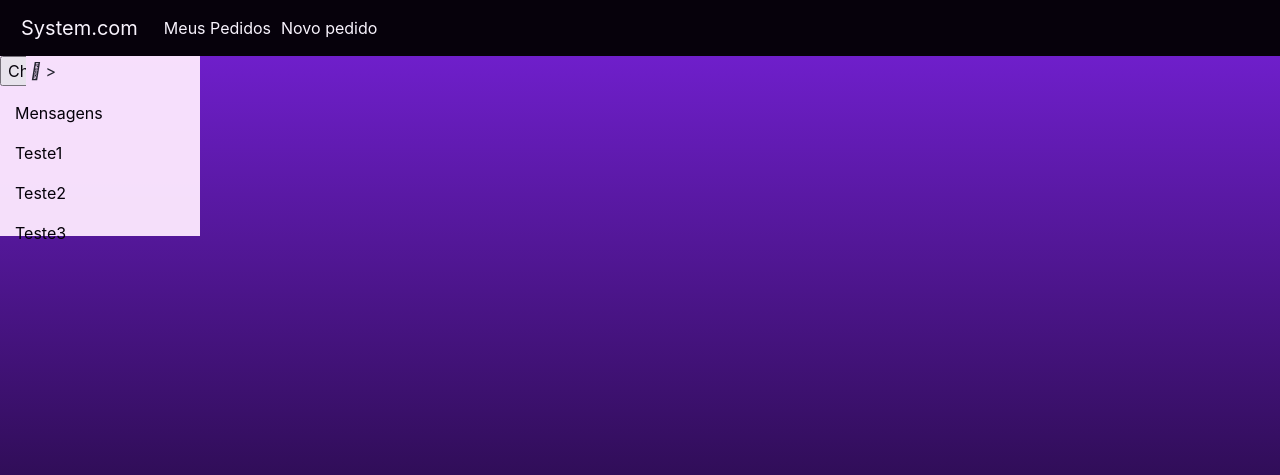
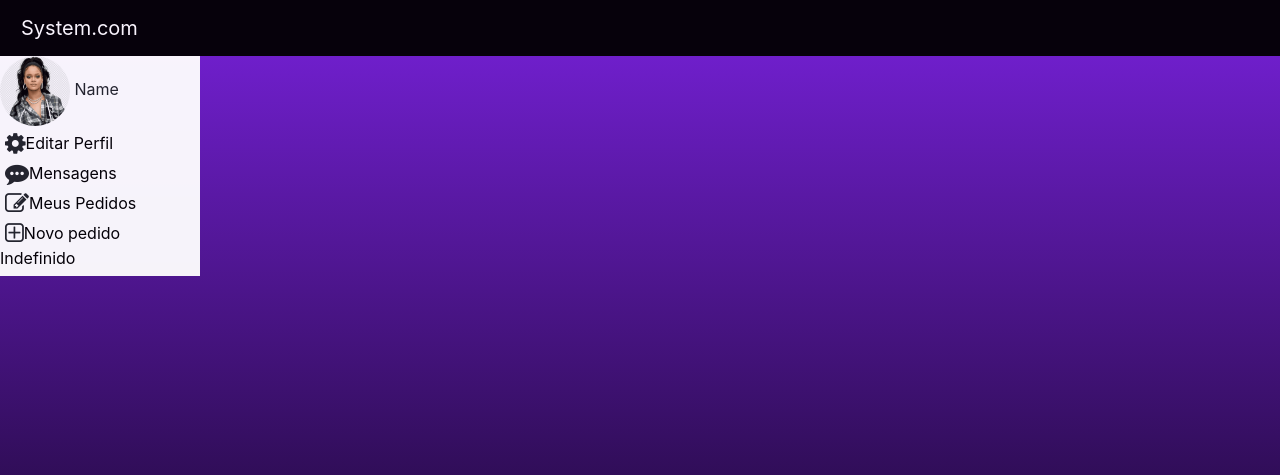
Before and after one commit to Mary0102/System.com-2022, a PHP site: page /usuario.html in a window 1280 px wide. Shown: the top 475 px of the page. Run offline with PHP 8.4, Linux system fonts and the light colour scheme.

Commit message:
Barra user

```diff
--- a/users.css
+++ b/users.css
@@ -11,18 +11,35 @@ body{
     opacity: .95;
     background-image: linear-gradient(to top, #000000 0%, rgb(119, 33, 218) 100%);
 }
-
-.Barra-lateral {
-    background-color: rgb(254, 234, 255);
-    width: 200px;
-    height: 180px;
+/*-------------- Anside---------------------*/
+.Dentro-barra {
+    background-color: rgb(255, 255, 255);
+    width:200px;
     box-sizing: border-box;
 
 }
 
+#formaft{
+    width:70px ;
+    height:70px ;
+    border-radius: 90px;
+}
+
+.bloco{
+    background-color: rgb(255, 255, 255);
+    width: 200px;
+    height: 30px;
+
+}
+#user-icon {
+
+    text-decoration: none;
+    width: 26px;
+}
+
 #Menu{
     list-style: none ;
-    padding: 15px;
+    padding: 0px;
 }
 
 #Menu li a{
@@ -30,8 +47,13 @@ body{
     text-decoration: none;
 }
 
-#user-icon {
+.li-item{
+    display: inline-flex;
+    padding: 5px;
+}
 
-    text-decoration: none;
-    width: 26px;
+ .bloco:hover, .active {
+    background-color: #6d6d6d;
 }
+
+/*-------------- Anside---------------------*/
--- a/usuario.html
+++ b/usuario.html
@@ -19,14 +19,6 @@
         </button>
         <div class="collapse navbar-collapse" id="navbarTogglerDemo01">
           <a class="navbar-brand" href="#"> System.com </a>
-          <ul class="navbar-nav mr-auto mt-2 mt-lg-0">
-            <li class="nav-item active">
-              <a class="nav-link" href="#"> Meus Pedidos </a>
-            </li>
-            <li class="nav-item active">
-              <a class="nav-link" href="#"> Novo pedido </a>
-            </li>
-          </ul>
         </div>
     </nav>
     <style>
@@ -36,26 +28,50 @@
     </style>
     <!--    Fim NavBar  -->
 
-    <!--   Sobre a conta do usaer   -->
+    <!--   Area User   -->
 
       <aside class="Barra-lateral">
+        <div class="Dentro-barra">
+          <!--  Foto do usuario, e seções que ele possa navegar-->
+          <div class="user-icon">
+            <img src="rihanna.png" alt="testephoto" id="formaft">
+            <span id="user-name">Name</span>
+          </div>
+          <ul id="Menu">
+            <div class="bloco">
+              <span class="li-item">
+                <i class="fa fa-cog" style="font-size:24px"></i>
+                <li><a href="#"><p>Editar Perfil</p></a></li>
+              </span>
+            </div>
+            <div class="bloco">
+              <span class="li-item">
+                <i class="fa fa-commenting" style="font-size:24px"></i>
+                <li><a href="#"><p>Mensagens</p></a></li>
+              </span>
+            </div>
+            <div class="bloco">
+              <span class="li-item">
+                <i class="fa fa-edit" style="font-size:24px"></i>
+                <li><a href="#"><p>Meus Pedidos</p></a></li>
+              </span>
+            </div>
+            <div class="bloco">
+              <span class="li-item">
+                <i class="fa fa-plus-square-o" style="font-size:24px"></i>
+                <li><a href="#"><p>Novo pedido</p></a></li>
+              </span>
+            </div>
+            <div class="bloco">
+                <li><a href="#"><p>Indefinido</p></a></li>
+            </div>
+          </ul>
+        </div>
+      </aside>
 
-        <span class="input-item">
-            <input type="file" id="user-icon" > <i class="fa-plus-square"> </i> >
-       </span>
+    <!--   Fim Area User  -->
 
 
-          <ul id="Menu">
-            <li><a href="#"><p>Mensagens</p></a></li>
-            <li><a href="#"><p>Teste1</p></a></li>
-            <li><a href="#"><p>Teste2</p></a></li>
-            <li><a href="#"><p>Teste3</p></a></li>
-          </ul>
-
-        </aside>
-
-
-    <!--   Fim Sobre a conta do usaer   -->
 
     <!--    Seções  -->
 
```
Also changed, not shown: rihanna.png (added).
